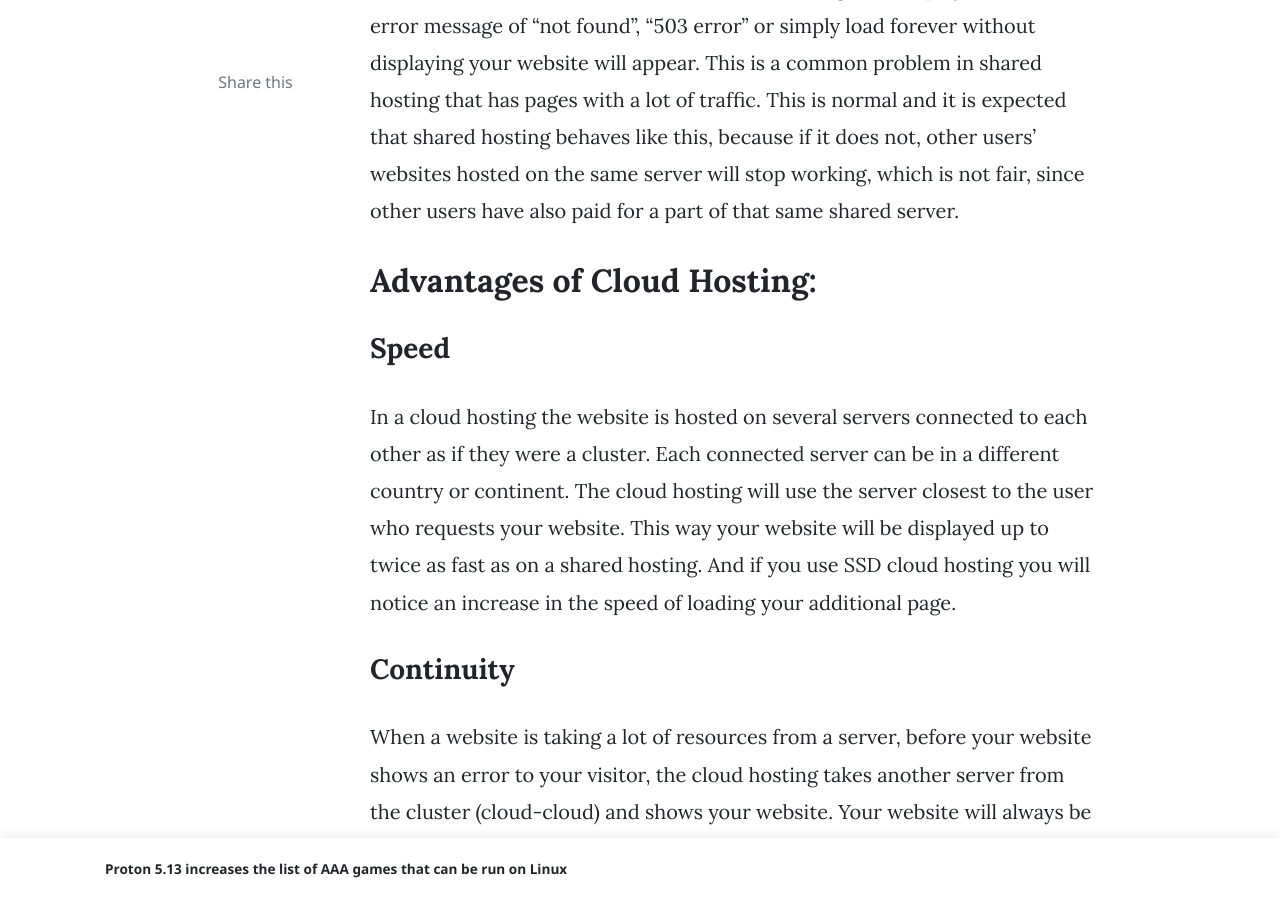
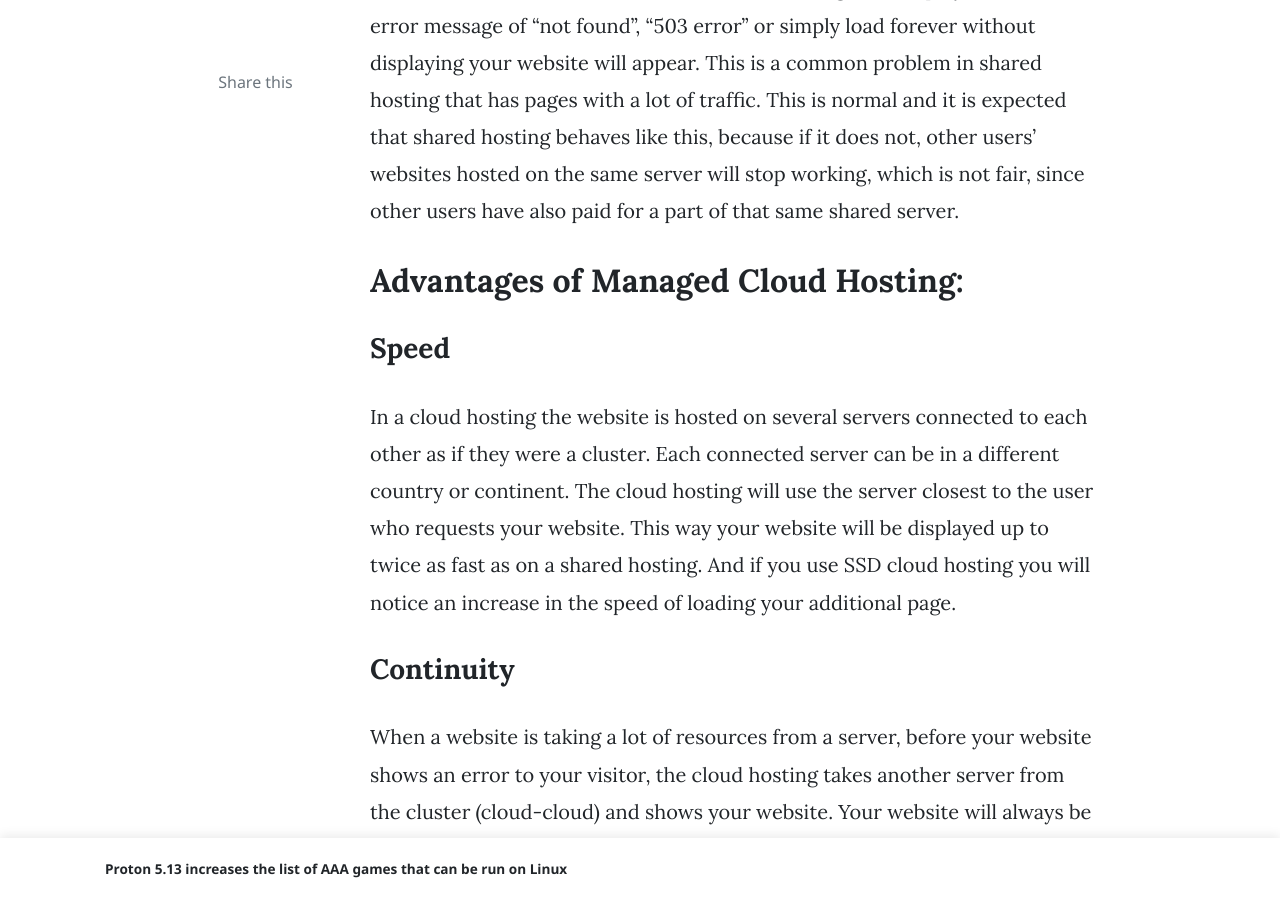
Before and after one commit to d0zme/d0z-medium, a Jekyll site: the page built from _posts/2020-10-21-why-buy-cloud-hosting.md, in a window 1280 px wide and 900 px high, scrolled down 1273 px. Built offline with Jekyll 4.4.1, drawn with Linux system fonts in a browser that asks for light colours; nearby versions of some CDN libraries; comment, search, counter and statistics services are not loaded.

Commit message:
Update 2020-10-21-why-buy-cloud-hosting.md

```diff
--- a/_posts/2020-10-21-why-buy-cloud-hosting.md
+++ b/_posts/2020-10-21-why-buy-cloud-hosting.md
@@ -13,7 +13,7 @@ But sometimes, the web project or website hosted on a shared hosting, becomes fa
 
 When a website is using a lot of resources, the shared hosting starts denying service to that website and the website will no longer be displayed and an error message of "not found", "503 error" or simply load forever without displaying your website will appear. This is a common problem in shared hosting that has pages with a lot of traffic. This is normal and it is expected that shared hosting behaves like this, because if it does not, other users' websites hosted on the same server will stop working, which is not fair, since other users have also paid for a part of that same shared server.
 
-## Advantages of Cloud Hosting:
+## Advantages of Managed Cloud Hosting:
 
 ### Speed
 
```
